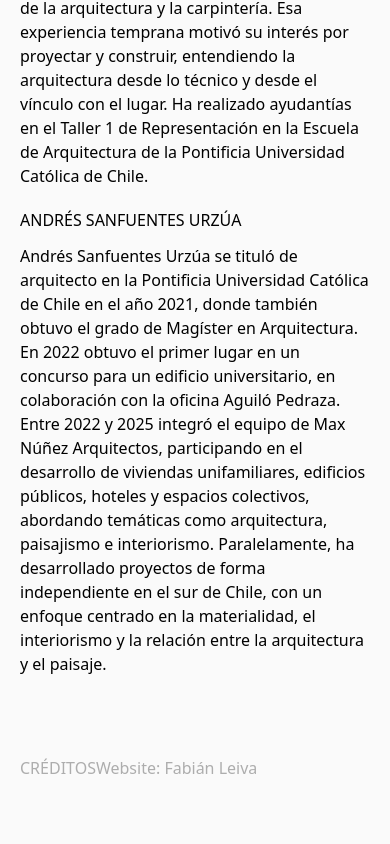
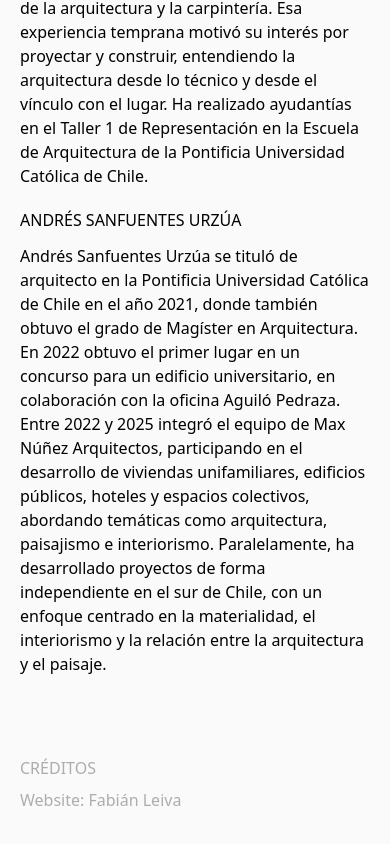
Before and after one commit to fabianleiva/studio_fks, a React (Vite) app: page /office in a window 390 px wide. Shown: the part 1697-2541 px from the top of the page. Built offline with nearby package versions, Linux system fonts and the light colour scheme; no server answers; a web font is replaced by a local one.

Commit message:
edit view on mobile of credits section

```diff
--- a/src/views/Office.jsx
+++ b/src/views/Office.jsx
@@ -158,9 +158,9 @@ const Office = () => {
       </section>
 
       {/* Créditos */}
-      <section className="flex col-span-3 lg:grid lg:grid-cols-5 mb-12 lg:mb-6 text-[#adadad] ">
-        <div className="col-span-1 uppercase text-left">Créditos</div>
-        <div className="text-left col-span-4">
+      <section className="grid grid-cols-1 lg:grid-cols-5 gap-2 mb-12 lg:mb-6 text-[#adadad]">
+        <div className="uppercase text-left">Créditos</div>
+        <div className="text-left lg:col-span-4">
           <a
             className="hover:text-[#000000]"
             href="https://www.instagram.com/fffvbo/"
```
